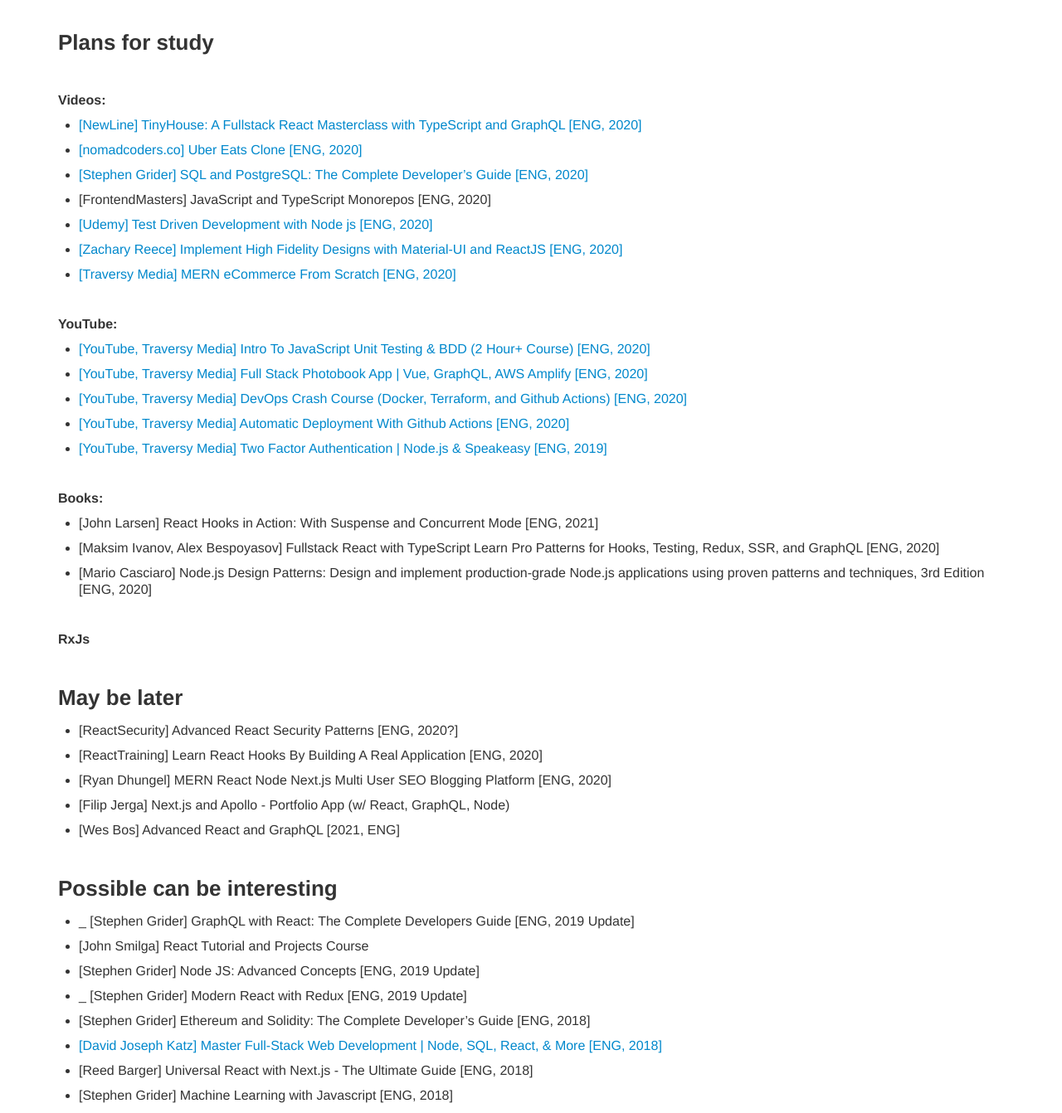
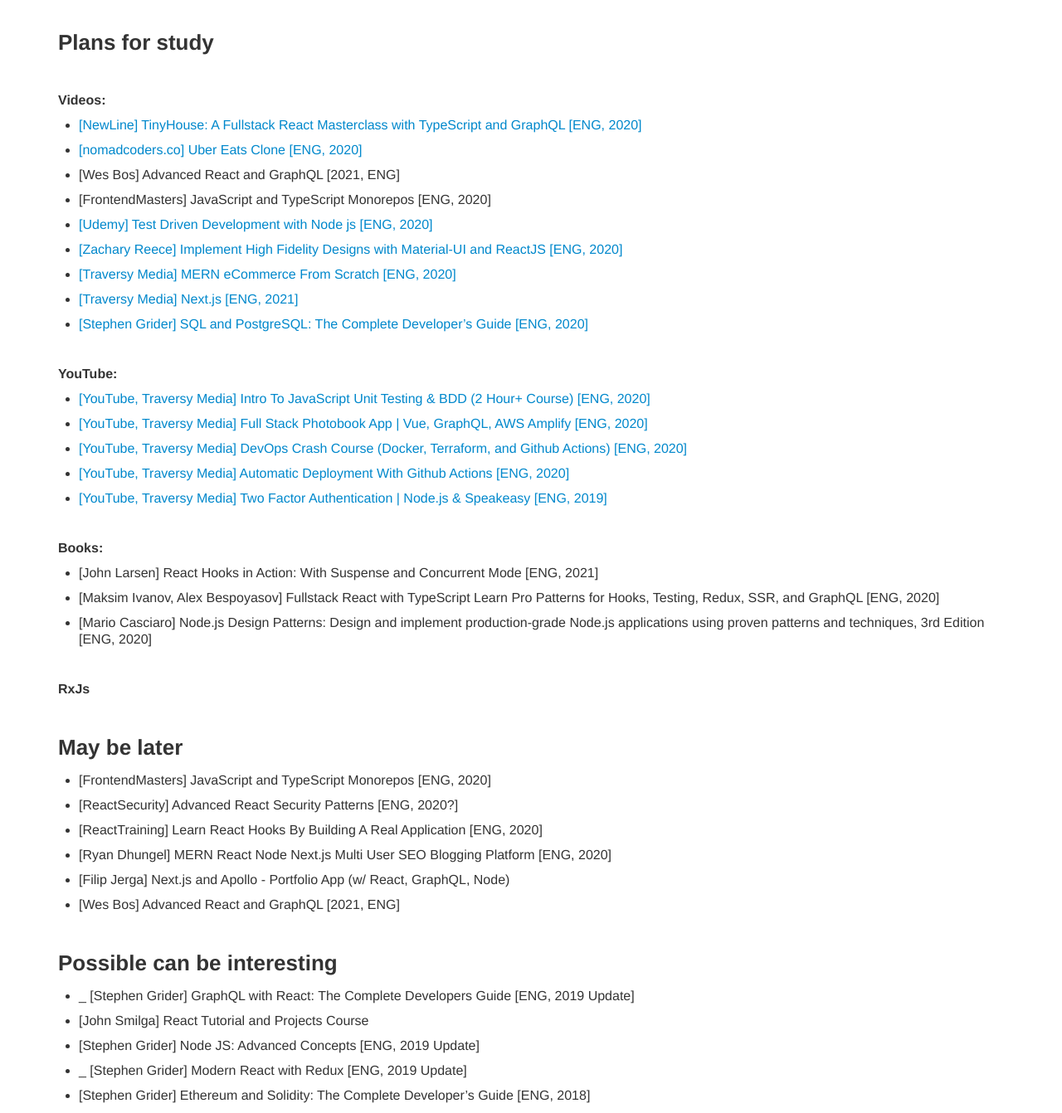
Before and after one commit to webmakaka/labs.jsdev.org, a Jekyll site: the page built from website/00-index.md, in a window 1280 px wide and 1400 px high, scrolled down 3367 px, cut to the strip 58-1400 px from the top of the window. Shown: the whole strip at 83% size. Built offline with Jekyll 4.4.1, drawn with Linux system fonts in a browser that asks for light colours.

Commit message:
Update 00-index.md

```diff
--- a/website/00-index.md
+++ b/website/00-index.md
@@ -117,7 +117,7 @@ https://en.nomadcoders.co/nestjs-fundamentals
 
 - [[nomadcoders.co] Uber Eats Clone [ENG, 2020]](https://github.com/webmakaka/Uber-Eats-Clone)
 
-- <a href="https://www.udemy.com/course/sql-and-postgresql/" rel="nofollow">[Stephen Grider] SQL and PostgreSQL: The Complete Developer's Guide [ENG, 2020]</a>
+- [Wes Bos] Advanced React and GraphQL [2021, ENG]
 
 - [FrontendMasters] JavaScript and TypeScript Monorepos [ENG, 2020]
 
@@ -126,6 +126,10 @@ https://en.nomadcoders.co/nestjs-fundamentals
 - <a href="https://www.udemy.com/course/implement-high-fidelity-designs-with-material-ui-and-reactjs/" rel="nofollow">[Zachary Reece] Implement High Fidelity Designs with Material-UI and ReactJS [ENG, 2020]</a>
 
 - <a href="https://www.udemy.com/course/mern-ecommerce/" rel="nofollow">[Traversy Media] MERN eCommerce From Scratch [ENG, 2020]</a>
+
+- <a href="https://www.youtube.com/watch?v=JuiwajDL2xY" rel="nofollow">[Traversy Media] Next.js [ENG, 2021]</a>
+
+- <a href="https://www.udemy.com/course/sql-and-postgresql/" rel="nofollow">[Stephen Grider] SQL and PostgreSQL: The Complete Developer's Guide [ENG, 2020]</a>
 
 
 <br/>
@@ -160,6 +164,8 @@ https://en.nomadcoders.co/nestjs-fundamentals
 <br/>
 
 ### May be later
+
+- [FrontendMasters] JavaScript and TypeScript Monorepos [ENG, 2020]
 
 - [ReactSecurity] Advanced React Security Patterns [ENG, 2020?]
 
```
